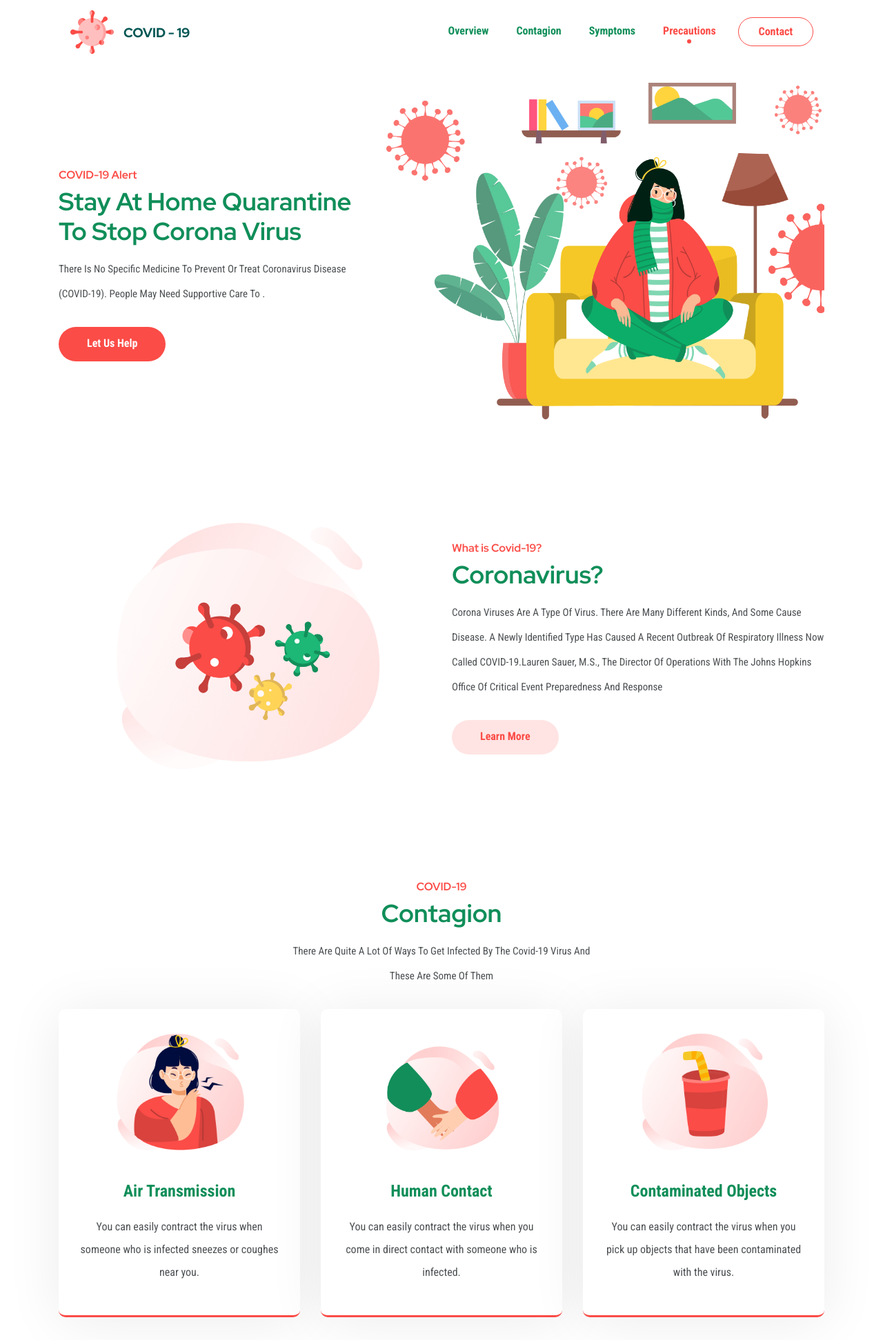
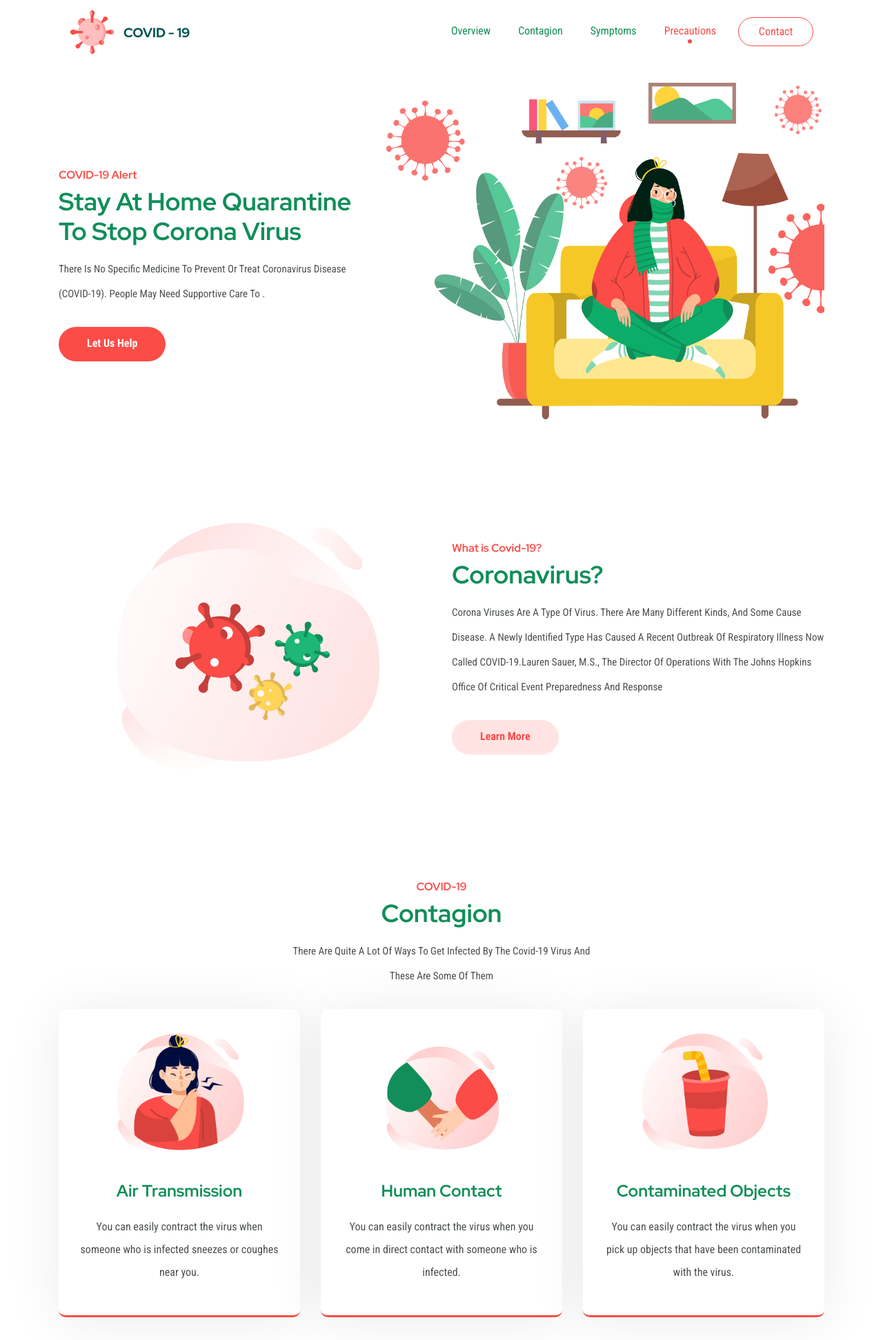
Before and after one commit to Boluwatife2904/covid-landing, a plain HTML site: page index.html in a window 1280 px wide. Shown: the top 1943 px of the page at 69% size. Drawn offline with Linux system fonts and the light colour scheme.

Commit message:
Font Family Fixes

```diff
--- a/css/style.css
+++ b/css/style.css
@@ -1,6 +1,5 @@
 /*Google font*/
 @import url("https://fonts.googleapis.com/css2?family=Red+Hat+Display:ital,wght@0,400;0,500;0,700;0,900;1,400;1,500;1,700;1,900&display=swap");
-@import url("https://fonts.googleapis.com/css2?family=Open+Sans:ital,wght@0,300;0,400;0,600;0,700;1,400;1,700&family=Red+Hat+Display:ital,wght@0,400;0,500;0,700;0,900;1,400;1,500;1,700;1,900&display=swap");
 @import url('https://fonts.googleapis.com/css2?family=Roboto+Condensed:ital,wght@0,300;0,400;0,700;1,300;1,400;1,700&display=swap');
 
 /* GLOBAL STYLES */
@@ -40,7 +39,7 @@ header{
 
 nav .navbar-nav .nav-item .nav-link{
   color: #108e59;
-  font-weight: 600;
+  font-weight: 500;
   position: relative;
   transition: all .5s;
 }
@@ -79,7 +78,7 @@ nav .navbar-nav .nav-item .contact-link{
   color: #fb4c47;
   border-radius: 30px;
   display: inline-block;
-  font-weight: 600;
+  font-weight: 500;
 }
 
 .navbar-toggler{
@@ -207,6 +206,7 @@ nav .navbar-nav .nav-item .contact-link{
   font-weight: 700;
   height: 48px;
   width: 48px;
+  line-height: 40px;
   text-align: center;
 }
 
@@ -271,6 +271,7 @@ nav .navbar-nav .nav-item .contact-link{
   color: #fff;
   box-shadow: none;
   outline: none;
+  font-weight: normal;
 }
 
 /* FOOTER SECTION */
--- a/index.html
+++ b/index.html
@@ -117,7 +117,7 @@
               <img class="img-fluid" src="img/air-transmission.png" alt="Air Transmission">
             </div>
             <div class="contagion-text">
-              <h4>air transmission</h4>
+              <h4 class="red-hat-font">air transmission</h4>
               <p>You can easily contract the virus when someone who is infected sneezes or coughes near you.</p>
             </div>
           </div>
@@ -128,7 +128,7 @@
               <img class="img-fluid" src="img/human-contact.png" alt="Human Contact">
             </div>
             <div class="contagion-text">
-              <h4>human contact</h4>
+              <h4 class="red-hat-font">human contact</h4>
               <p>You can easily contract the virus when you come in direct contact with someone who is infected.</p>
             </div>
           </div>
@@ -139,7 +139,7 @@
               <img class="img-fluid" src="img/contaminated-objects.png" alt="Contaminated Objects">
             </div>
             <div class="contagion-text">
-              <h4>contaminated objects</h4>
+              <h4 class="red-hat-font">contaminated objects</h4>
               <p>You can easily contract the virus when you pick up objects that have been contaminated with the virus.
               </p>
             </div>
```
